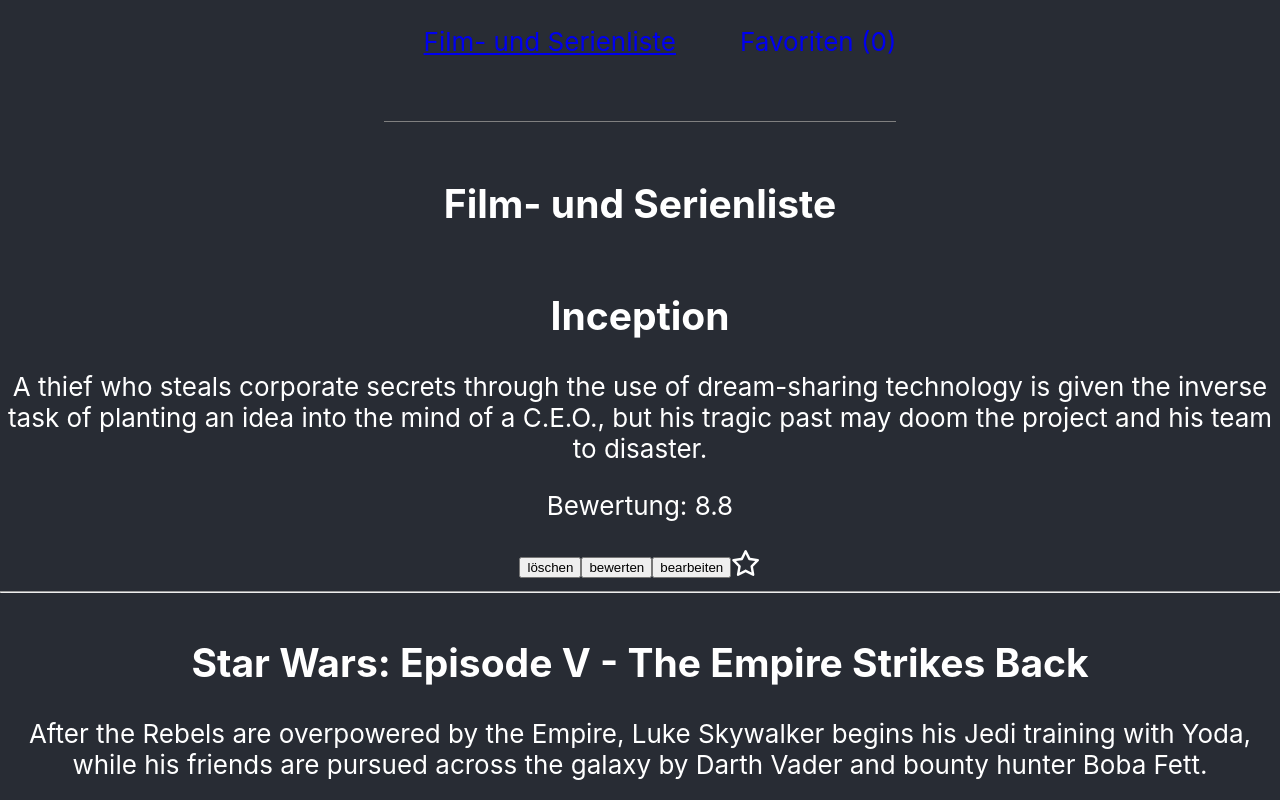
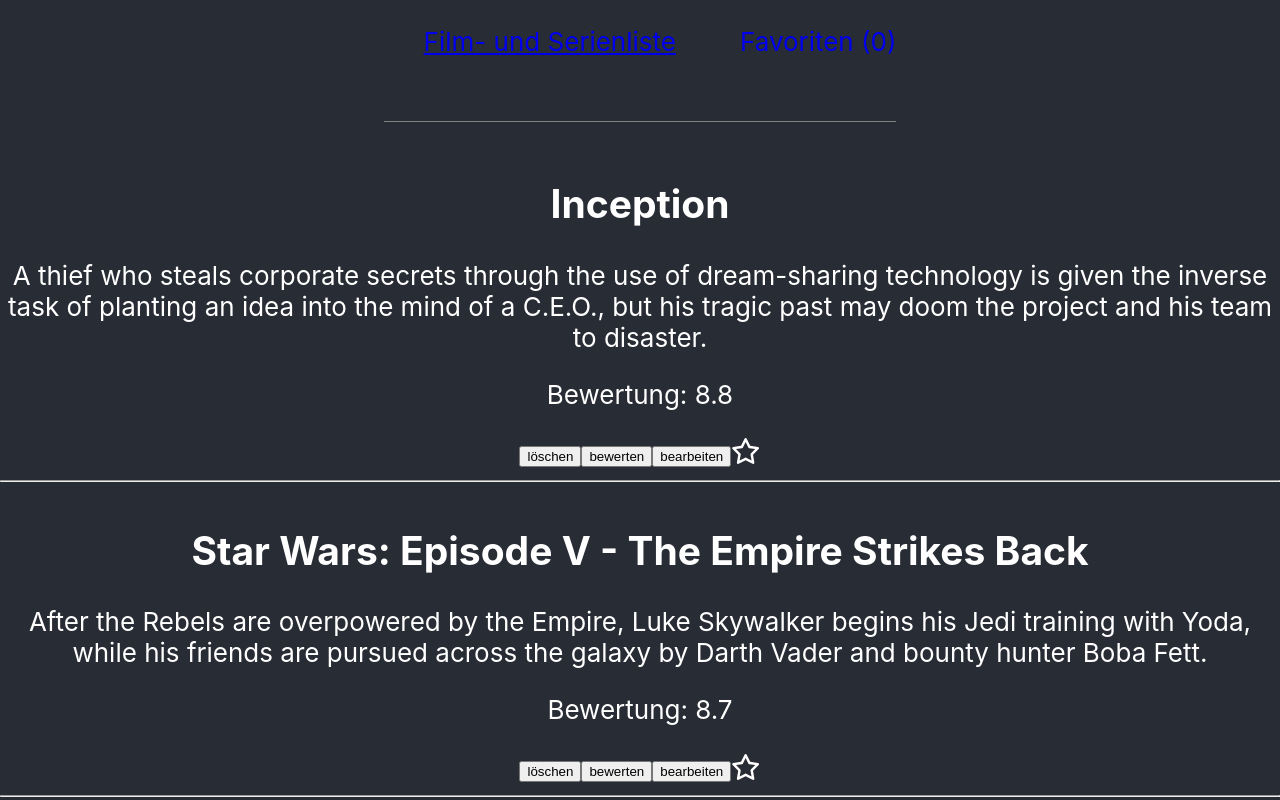
Before and after one commit to manuelwenner/react-movie-app, a React (Create React App) app: page / in a window 1280 px wide. Shown: the top 800 px of the page. Built offline with nearby package versions, Linux system fonts and the light colour scheme.

Commit message:
fix: remove headline on MovieList component

```diff
--- a/src/App.js
+++ b/src/App.js
@@ -84,7 +84,6 @@
         <Routes>
           <Route path="/" element={
             <>
-              <h2>Film- und Serienliste</h2>
               <MovieList
                 movies={movies}
                 onDelete={handleDeleteMovie}
```
